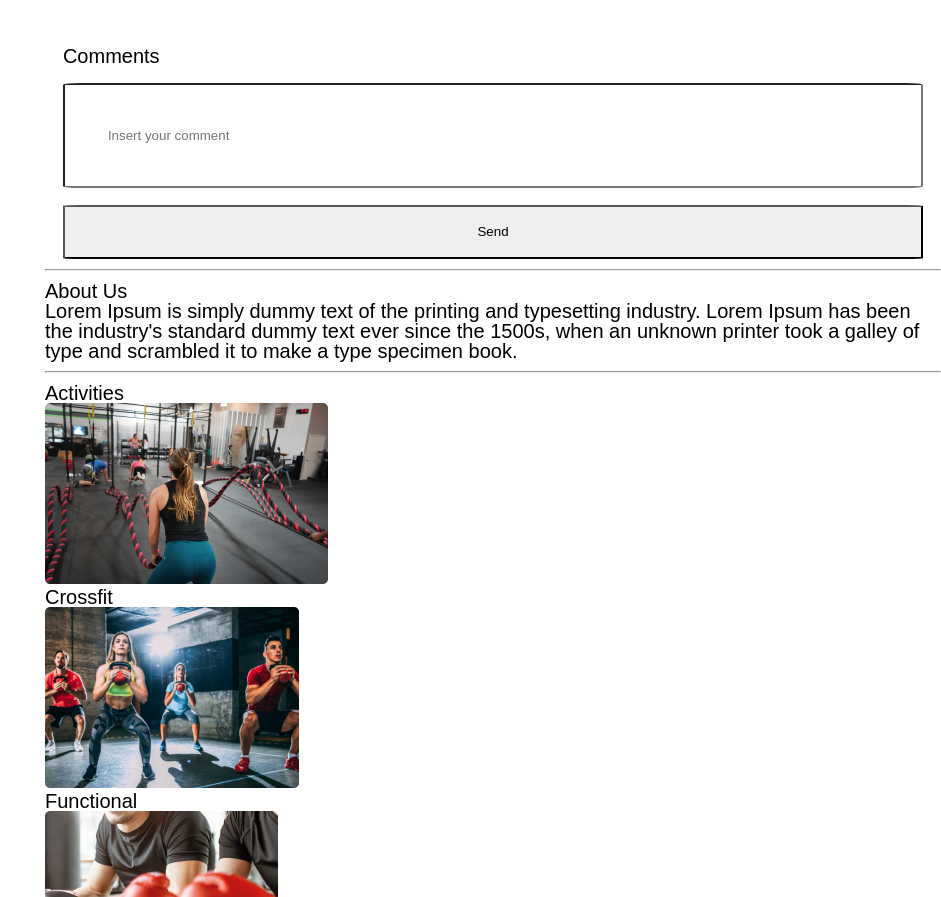
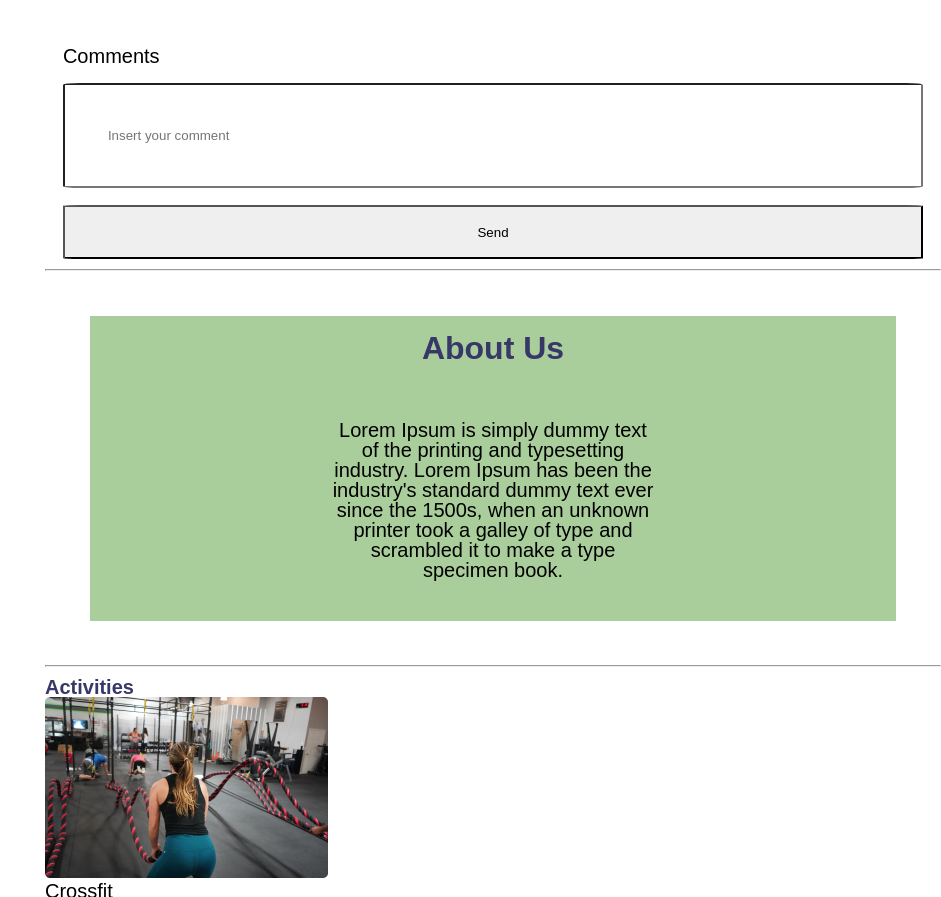
Before and after one commit to Federico-Peralta/BaSP-M2023, a plain HTML site: page Week-04/index.html in a window 1280 px wide. Shown: the part 1805-2702 px from the top of the page, without its empty margins (339-1280 px from the left). Drawn offline with Linux system fonts and the light colour scheme.

Commit message:
BaSP-W04-2023: fourth frame style finished

```diff
--- a/Week-04/css/common.css
+++ b/Week-04/css/common.css
@@ -4,6 +4,10 @@ body {
     font-size: 20px;
 }
 
+h2{
+    color: #373867;
+    font-weight: 600;
+}
 
 main {
     top: 0;
--- a/Week-04/css/content.css
+++ b/Week-04/css/content.css
@@ -129,6 +129,30 @@
 }
 
 
+/*Fourth frame*/
+
+.fourth-frame{
+    align-items: center;
+    text-align: center;
+    flex-direction: column;
+    background-color: #AACE9B;
+    width: 90%;
+    margin: 5%;
+    height: 2%;
+}
+
+#about-fourth-frame{
+    margin-top: 2%;
+    margin-bottom: 5%;
+    font-size: 2rem;
+
+}
+
+#paragraph-fourth-frame{
+    margin-top: 2%;
+    margin-bottom: 5%;
+    width: 40%;
+}
 
 
 @media (min-width: 1024px) {
--- a/Week-04/index.html
+++ b/Week-04/index.html
@@ -170,7 +170,7 @@
             </form>
         </section>
         <hr>
-        <section id="fourth-frame">
+        <section class="fourth-frame flex center">
             <div id="about-fourth-frame">
                 <h2>About Us</h2>
             </div>
```
